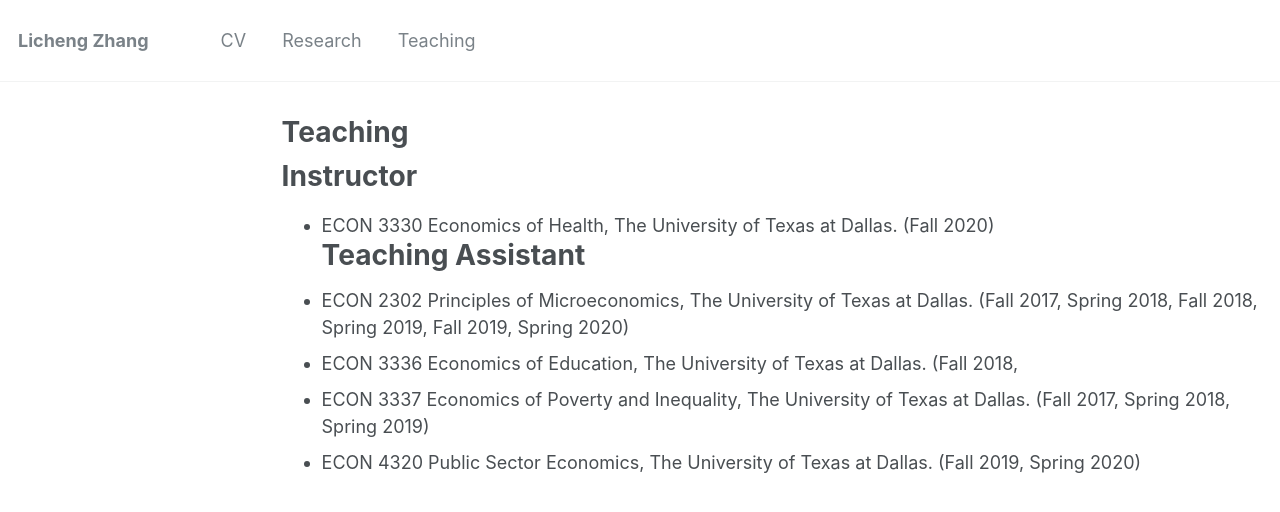
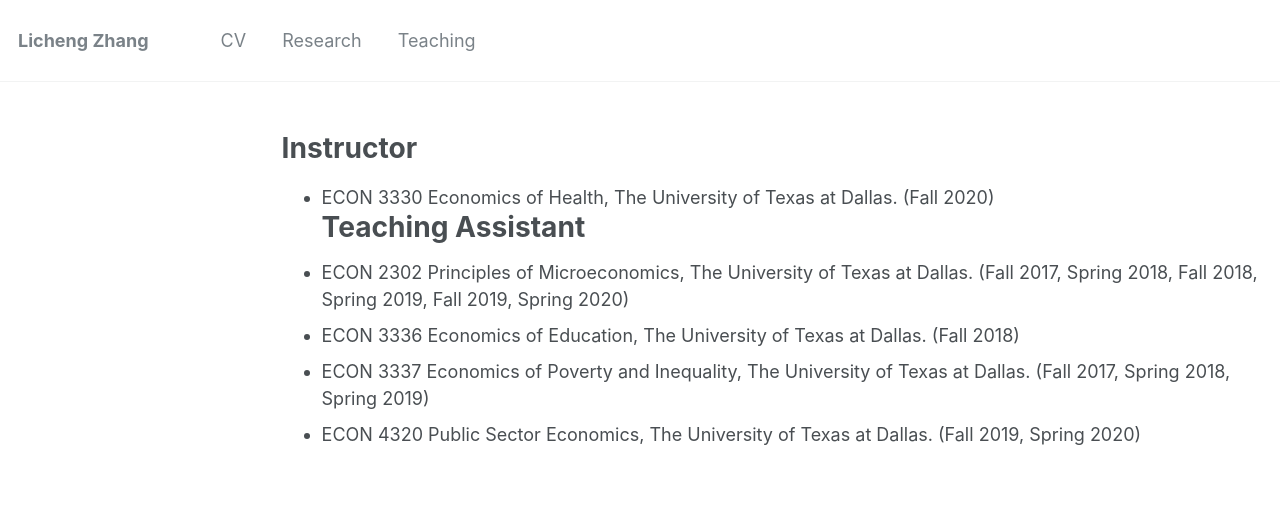
Before and after one commit to lichengzh/lichengzh.github.io, a Jekyll site: the page built from _pages/teaching.md, in a window 1280 px wide. Shown: the top 512 px of the page. Built offline with Jekyll 4.4.1, drawn with Linux system fonts in a browser that asks for light colours.

Commit message:
Update teaching.md

```diff
--- a/_pages/teaching.md
+++ b/_pages/teaching.md
@@ -1,13 +1,12 @@
 ---
 layout: archive
-title: "Teaching"
+title: ""
 permalink: /teaching/
 ---
-
 # <b> Instructor</b> <br>
-* ECON 3330 Economics of Health, The University of Texas at Dallas. (Fall 2020)
+* ECON 3330 Economics of Health, The University of Texas at Dallas. (Fall 2020) <br>
 # <b> Teaching Assistant</b> <br>
 * ECON 2302 Principles of Microeconomics, The University of Texas at Dallas. (Fall 2017, Spring 2018, Fall 2018, Spring 2019, Fall 2019, Spring 2020)
-* ECON 3336 Economics of Education, The University of Texas at Dallas. (Fall 2018,
+* ECON 3336 Economics of Education, The University of Texas at Dallas. (Fall 2018)
 * ECON 3337 Economics of Poverty and Inequality, The University of Texas at Dallas. (Fall 2017, Spring 2018, Spring 2019)
 * ECON 4320 Public Sector Economics, The University of Texas at Dallas. (Fall 2019, Spring 2020)
```
